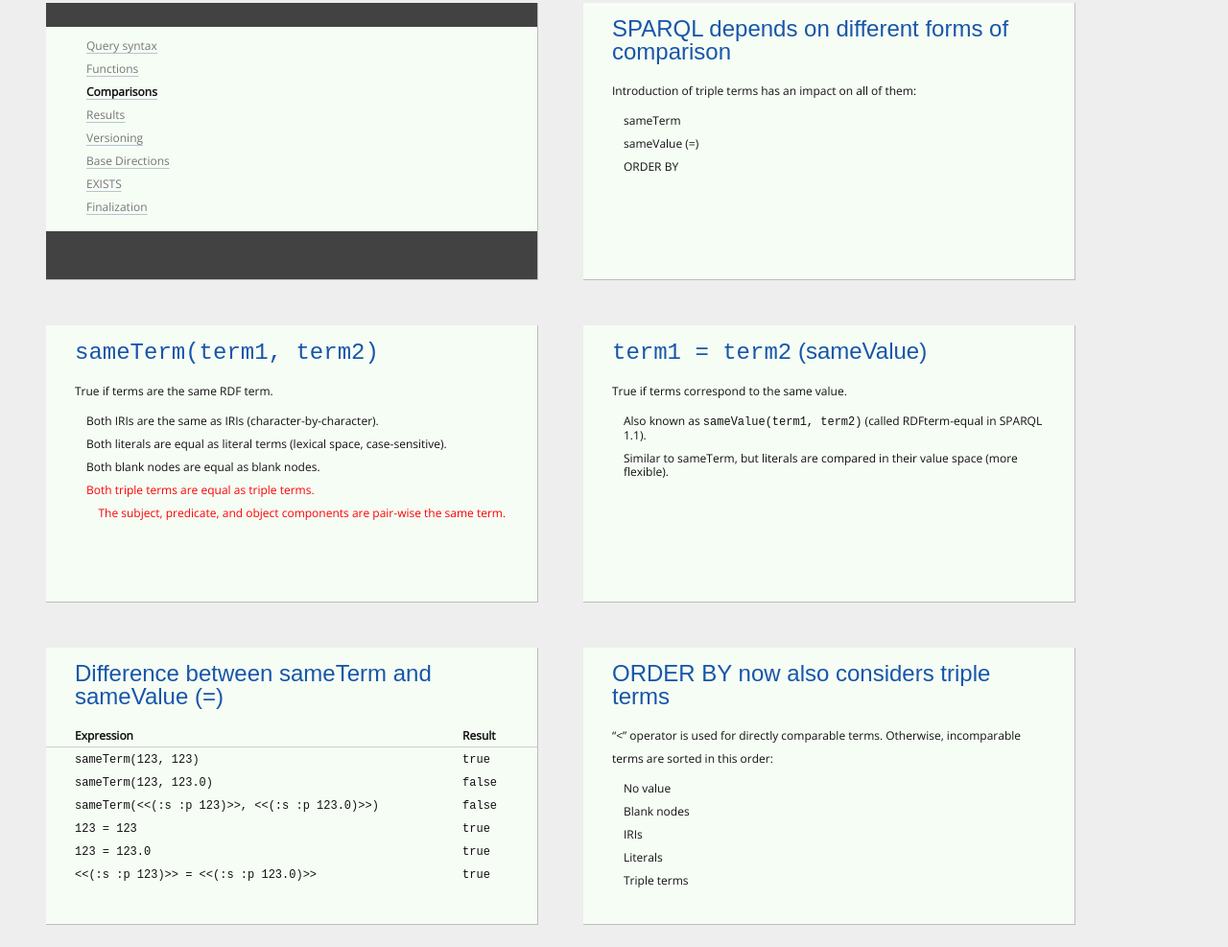
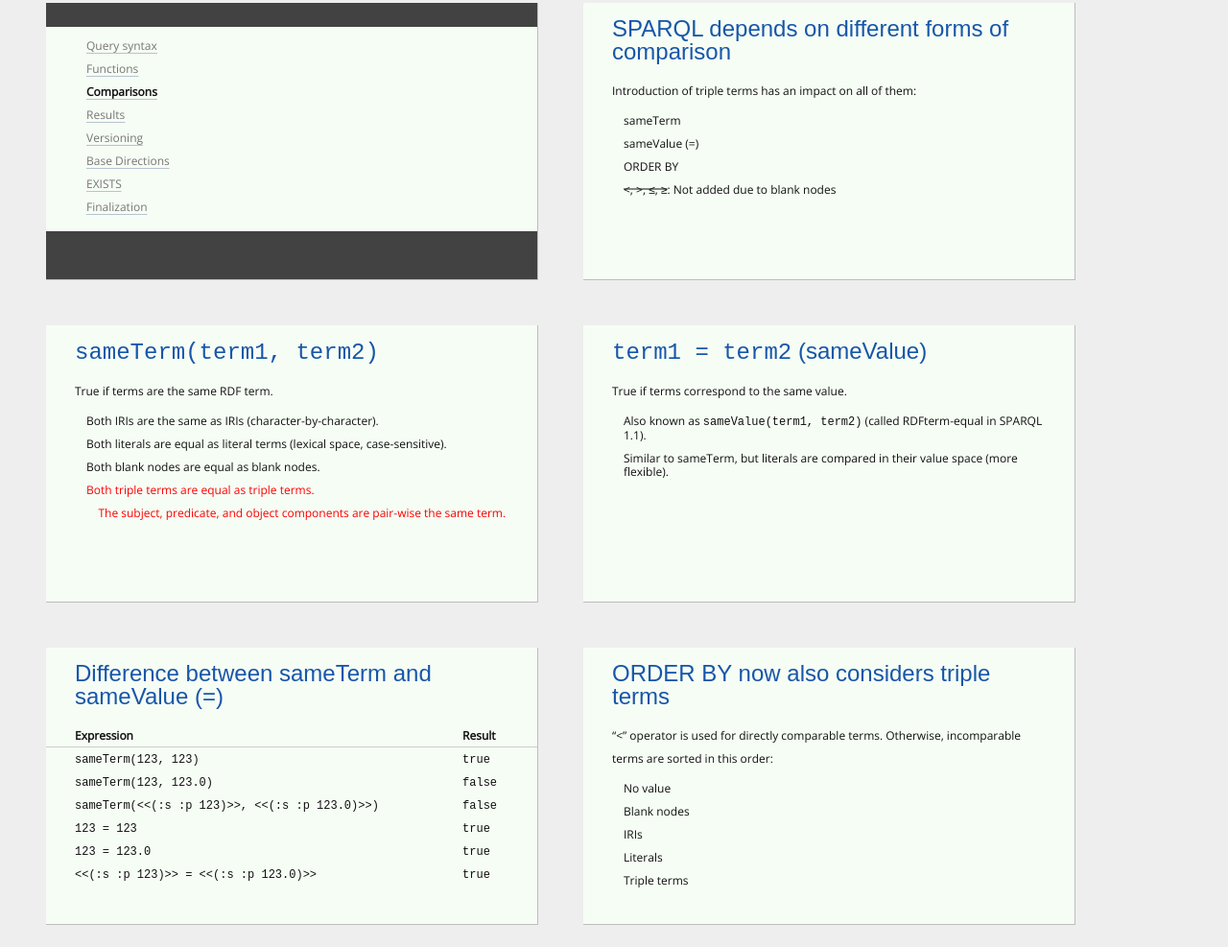
Before and after one commit to rubensworks/slides-2026-goblinhackathon-sparql12, a plain HTML site: page index.html in a window 1280 px wide. Shown: the part 2316-3303 px from the top of the page at 96% size. Drawn offline with nearby package versions, Linux system fonts and the light colour scheme; a web font is replaced by a local one.

Commit message:
Deploying to gh-pages from  @ fd73884255024b101ad25d31754276963012f243 🚀

```diff
--- a/index.html
+++ b/index.html
@@ -249,6 +249,7 @@
         <li>sameTerm</li>
         <li>sameValue (=)</li>
         <li>ORDER BY</li>
+        <li><s>&lt;, &gt;, &le;, &ge;</s>: Not added due to blank nodes</li>
       </ul>
     </section>
 
```
